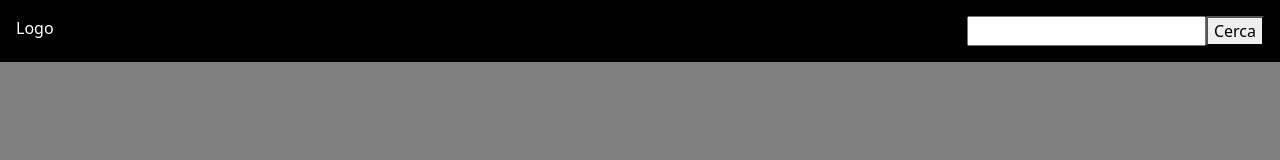
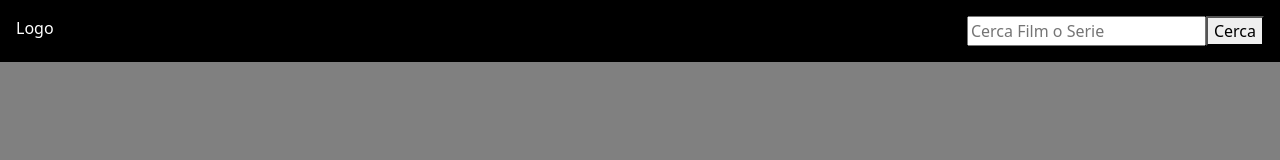
Before and after one commit to EricaMarzi/vite-boolflix, a Vue app: page / in a window 1280 px wide. Shown: the top 160 px of the page. Built offline with nearby package versions, Linux system fonts and the light colour scheme.

Commit message:
Search Form component

```diff
--- /dev/null
+++ b/src/assets/data/store.js
@@ -0,0 +1,4 @@
+import { reactive } from 'vue';
+export const store = reactive({
+    movie: []
+})
--- a/src/components/AppHeader.vue
+++ b/src/components/AppHeader.vue
@@ -1,8 +1,22 @@
 <script>
-import SearchBar from './SearchBar.vue'
+import axios from 'axios';
+import SearchForm from './SearchForm.vue';
+const movieEndpoint = 'https://api.themoviedb.org/3/search/movie?api_key=58af0113a84f8b3226f413927cf278f8&language=it-IT';
+import { store } from '../assets/data/store';
 export default {
     name: 'AppHeader',
-    components: { SearchBar }
+    components: { SearchForm },
+    methods: {
+        searchFilms(searchText) {
+            console.log('cerca: ', searchText)
+            const searchMovieEndpoint = `${movieEndpoint}&query=${searchText}`;
+            console.log(searchMovieEndpoint)
+            // axios.get(searchMovieEndpoint).then(res => {
+            //     this.store = res.data.result
+            // })
+            // console.log(res.data.result)
+        }
+    }
 }
 </script>
 
@@ -12,7 +26,7 @@ export default {
             Logo
         </div>
         <div>
-            <SearchBar />
+            <SearchForm @submit-search="searchFilms" />
         </div>
     </header>
 </template>
--- a/src/components/SearchBar.vue
+++ /dev/null
@@ -1,15 +0,0 @@
-<script>
-export default {
-    name: 'SearchBar'
-}
-</script>
-
-<template>
-    <!--@submit.prevent-->
-    <form>
-        <input type="text">
-        <button>Cerca</button>
-    </form>
-</template>
-
-<style lang="scss"></style>
--- /dev/null
+++ b/src/components/SearchForm.vue
@@ -0,0 +1,19 @@
+<script>
+export default {
+    name: 'SearchForm',
+    data: () => ({
+        searchText: ''
+    }),
+    emits: ['submit-search']
+}
+</script>
+
+<template>
+    <!--@submit.prevent-->
+    <form @submit.prevent="$emit('submit-search', searchText)">
+        <input type="text" placeholder="Cerca Film o Serie" v-model.trim="searchText">
+        <button>Cerca</button>
+    </form>
+</template>
+
+<style lang="scss"></style>
```
